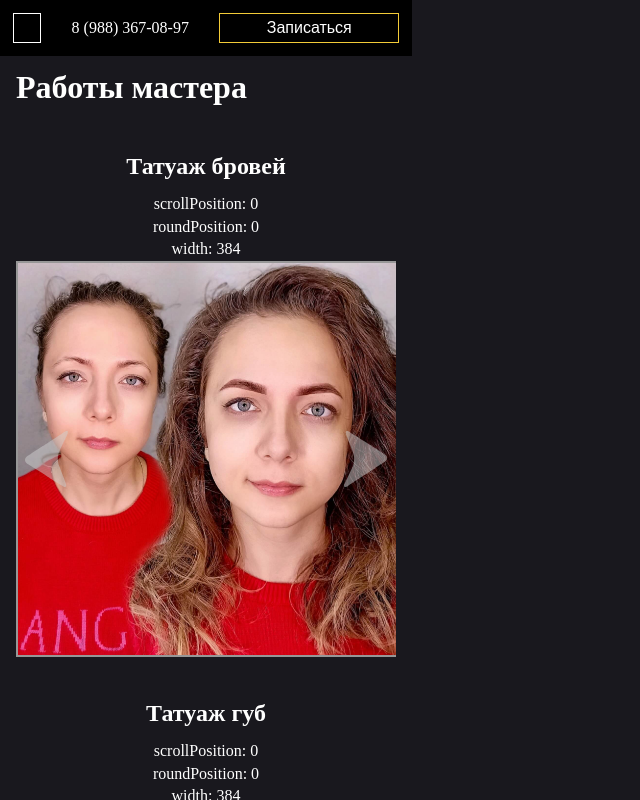
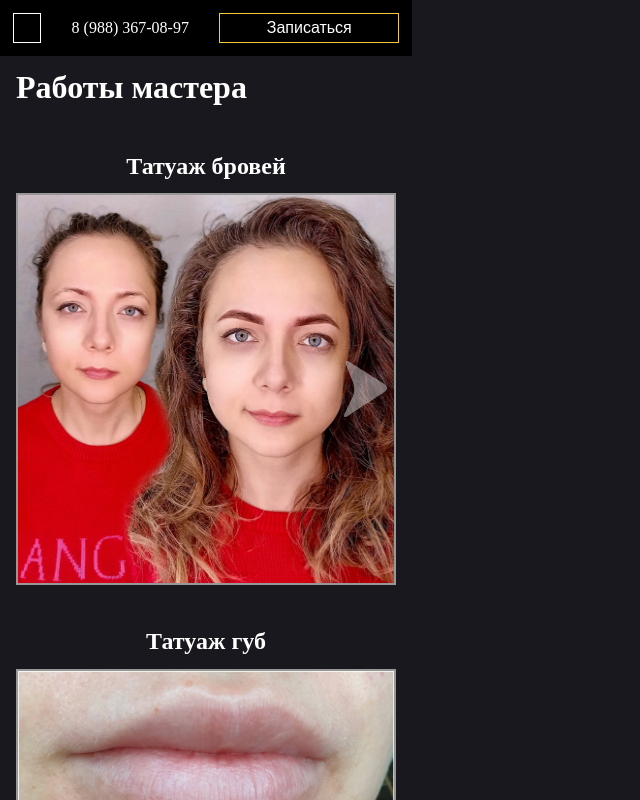
Before and after one commit to RemixFX/beauty-studio, a Next.js app: page /works in a window 1280 px wide. Shown: the top 800 px of the page, without its empty margins (0-640 px from the left). Built offline with nearby package versions, Linux system fonts and the light colour scheme.

Commit message:
feat: hiding image slider buttons on endpoints

```diff
--- a/components/Library/library.module.scss
+++ b/components/Library/library.module.scss
@@ -22,7 +22,6 @@
 
 .image {
   border: 2px solid #979797;
-  box-sizing: content-box;
 }
 
 .arrows {
@@ -47,4 +46,8 @@
     background-repeat: no-repeat;
     background-position: center;
   }
+
+  &_disabled {
+    display: none;
+  }
 }
--- a/components/Library/library.tsx
+++ b/components/Library/library.tsx
@@ -1,6 +1,6 @@
 import styles from './library.module.scss'
 import Image from 'next/image'
-import { MouseEvent, useEffect, useRef, useState } from 'react'
+import { MouseEvent, useEffect, useMemo, useRef, useState } from 'react'
 import useMeasure from 'react-use-measure';
 import INextImage from '@/types/INextImage';
 
@@ -14,9 +14,17 @@ type LibraryProps = {
 export default function Library({ data, header, setFullScreen }: LibraryProps) {
 
   const scrollElement = useRef<HTMLDivElement>(null)
-  const [ref, { width }] = useMeasure({offsetSize: true})
+  const [ref, { width }] = useMeasure({ offsetSize: true })
   const [scrollPosition, setScrollPosition] = useState<number>(0)
   const roundPosition = Math.round(scrollPosition / width) * width;
+
+  const disableLeftButton = useMemo(() => {
+    if (roundPosition === 0) return true
+  }, [roundPosition])
+
+  const disableRightButton = useMemo(() => {
+    if (roundPosition === width * (data.length - 1)) return true
+  }, [data.length, roundPosition, width])
 
   useEffect(() => {
     const element = scrollElement.current;
@@ -36,7 +44,6 @@ export default function Library({ data, header, setFullScreen }: LibraryProps) {
         left: Math.round(scrollPosition) === roundPosition ? -width : roundPosition - scrollPosition,
         behavior: "smooth"
       })
-
     }
   }
 
@@ -48,20 +55,16 @@ export default function Library({ data, header, setFullScreen }: LibraryProps) {
         left: Math.round(scrollPosition) === roundPosition ? width : roundPosition - scrollPosition,
         behavior: "smooth",
       })
-
     }
   }
 
   return (
     <article className={styles.content}>
       <h2 className={styles.header}>{header}</h2>
-      <span>scrollPosition: {scrollPosition}</span>
-      <span>roundPosition: {roundPosition}</span>
-      <span>width: {width}</span>
       <div className={styles.layout} >
-        <span className={`${styles.arrows} ${styles.arrows_left}`}
+        <span className={`${styles.arrows} ${styles.arrows_left} ${disableLeftButton && styles.arrows_disabled}`}
           onClick={clickPrevious}></span>
-        <span className={`${styles.arrows} ${styles.arrows_right}`}
+        <span className={`${styles.arrows} ${styles.arrows_right} ${disableRightButton && styles.arrows_disabled}`}
           onClick={clickNext}></span>
         <div className={styles.images} ref={scrollElement}>
           {data.map((img) =>
```
